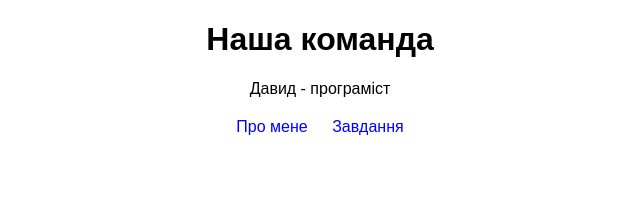
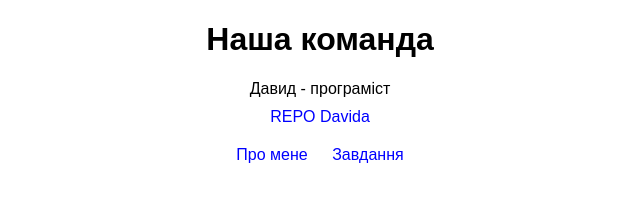
Before and after one commit to mshulypa/oki-2024-lab8, a plain HTML site: page team.html in a window 1280 px wide. Shown: the whole page, without its empty margins (320-960 px from the left). Drawn offline with Linux system fonts and the light colour scheme.

Commit message:
added repo

```diff
--- a/team.html
+++ b/team.html
@@ -32,6 +32,7 @@
     <h1>Наша команда</h1>
     <ul>
         <li>Давид - програміст</li>
+        <li><a href="https://github.com/Mo1ver/oki-2024-lab8">REPO Davida</a></li>
     </ul>
     <nav>
         <a href="index.html">Про мене</a>
```
